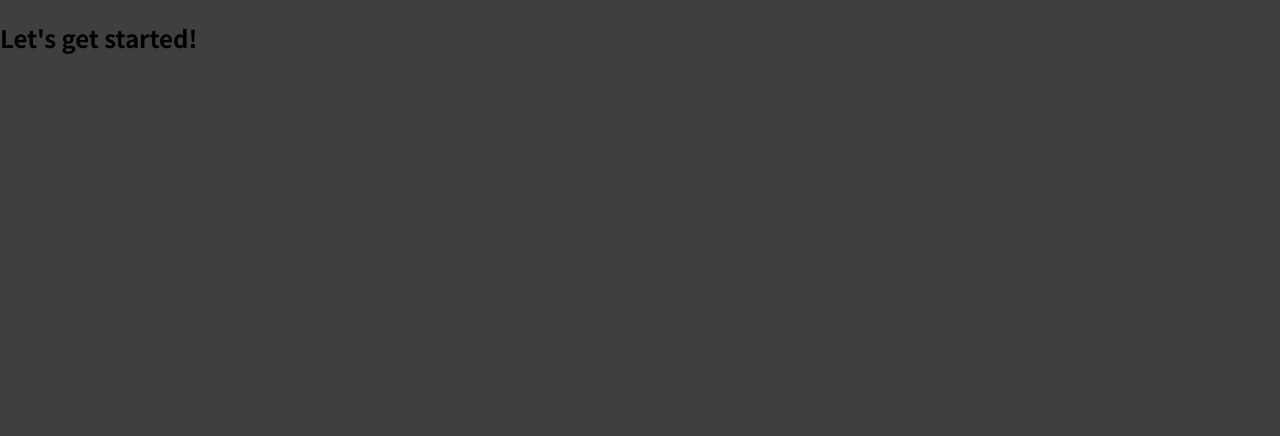
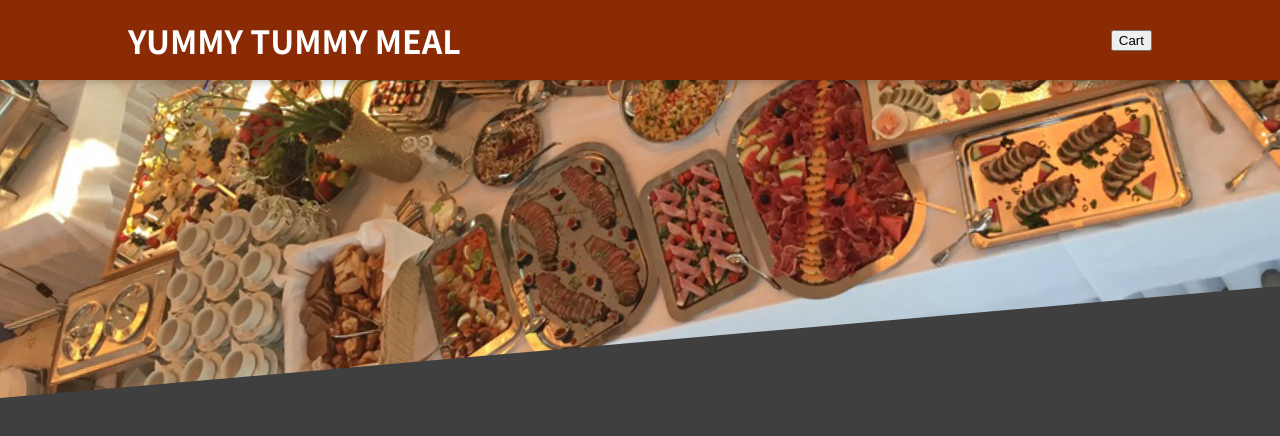
Before and after one commit to Pannu786/react-learning-restaurant-app, a React (Create React App) app: page / in a window 1280 px wide. Shown: the top 436 px of the page. Built offline with nearby package versions, Linux system fonts and the light colour scheme.

Commit message:
base header dne

```diff
--- a/src/App.js
+++ b/src/App.js
@@ -1,8 +1,12 @@
+import { Fragment } from 'react';
+
+import Header from './components/Layout/Header';
+
 function App() {
   return (
-    <div>
-      <h2>Let's get started!</h2>
-    </div>
+    <Fragment>
+      <Header />
+    </Fragment>
   );
 }
 
--- /dev/null
+++ b/src/components/Layout/Header.js
@@ -0,0 +1,20 @@
+import { Fragment } from 'react';
+
+import headermealImg from '../../assets/meals.jpg';
+import styles from './Header.module.css';
+
+const Header = (props) => {
+  return (
+    <Fragment >
+      <header className={styles.header}>
+        <h1>YUMMY TUMMY MEAL</h1>
+        <button>Cart</button>
+      </header>
+      <div className={styles['main-image']}>
+        <img src={headermealImg} alt='Pic of a lots of foods' />
+      </div>
+    </Fragment>
+  );
+};
+
+export default Header;
--- /dev/null
+++ b/src/components/Layout/Header.module.css
@@ -0,0 +1,29 @@
+.header {
+  position: fixed;
+  top: 0;
+  left: 0;
+  width: 100%;
+  height: 5rem;
+  background-color: #8a2b06;
+  color: white;
+  display: flex;
+  justify-content: space-between;
+  align-items: center;
+  padding: 0 10%;
+  box-shadow: 0 2px 8px rgba(0, 0, 0, 0.25);
+  z-index: 10;
+}
+
+.main-image {
+  width: 100%;
+  height: 25rem;
+  z-index: 0;
+  overflow: hidden;
+}
+
+.main-image img {
+  width: 110%;
+  height: 100%;
+  object-fit: cover;
+  transform: rotateZ(-5deg) translateY(-4rem) translateX(-1rem);
+}
```
Also changed, not shown: src/assets/meals.jpg (added), 1 other file (tests, documents, lock files or other folders).
